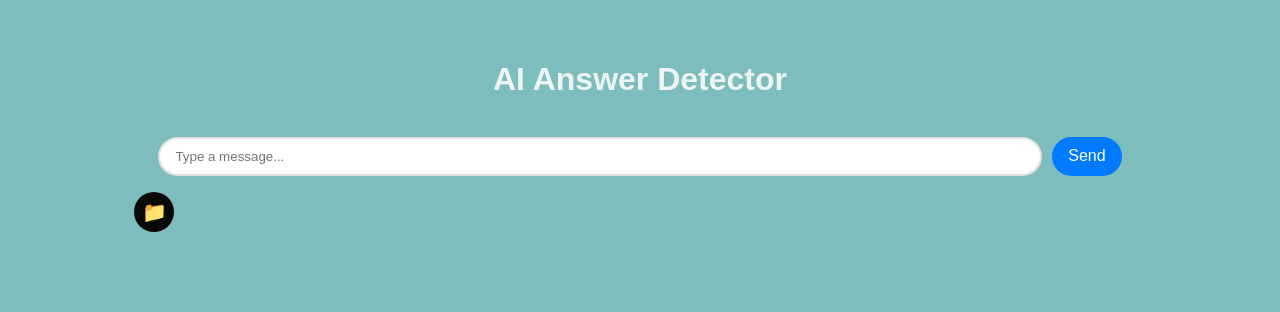
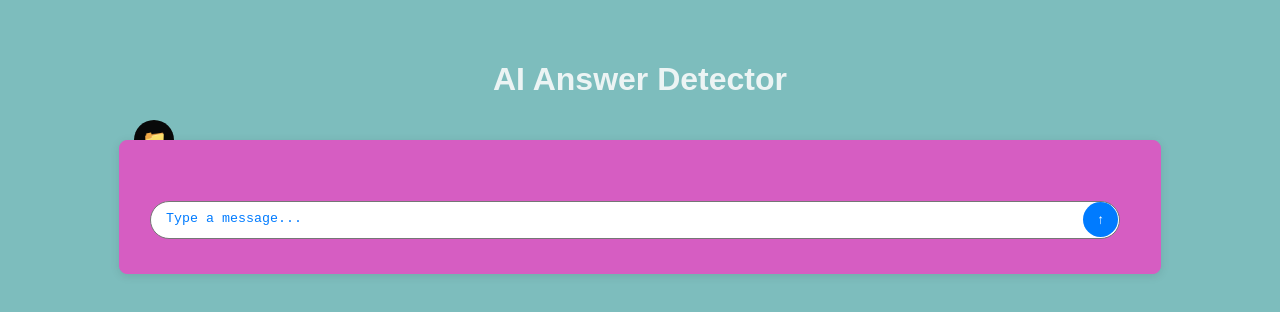
Before and after one commit to NoahS20/Grad-Project, an Angular app in the folder Front End/AngularInterface/: page / in a window 1280 px wide. Shown: the top 312 px of the page. Built offline with nearby package versions, Linux system fonts and the light colour scheme.

Commit message:
Added tons of css to improve the chat interface and color scheme

```diff
--- a/Front End/AngularInterface/src/app/app.module.ts
+++ b/Front End/AngularInterface/src/app/app.module.ts
@@ -5,12 +5,14 @@ import { AppComponent } from './app.component';
 import { ChatComponent } from './chat/chat.component';
 import { RouterModule } from '@angular/router';
 import { FileUploadComponent } from './file-upload/file-upload.component';
+import { AutoResizeDirective } from './directives/auto-resize.directive';  // Import the directive here
 
 @NgModule({
   declarations: [
     AppComponent,
     ChatComponent,
-    FileUploadComponent
+    FileUploadComponent,
+    AutoResizeDirective
   ],
   imports: [
     BrowserModule,
--- a/Front End/AngularInterface/src/app/chat/chat.component.css
+++ b/Front End/AngularInterface/src/app/chat/chat.component.css
@@ -1,98 +1,96 @@
-/* General Reset and Base Styles */
-body, html {
-  height: 100%;
-  margin: 0;
-  font-family: 'Segoe UI', Tahoma, Geneva, Verdana, sans-serif;
-  background-color: #0a5096; /* Light grey background similar to ChatGPT */
+.chat-container {
+  border: 1px solid #d65dc2;
+  border-radius: 8px;
+  padding: 20px;
+  background-color: #d65dc2;
+  box-shadow: 0 2px 10px rgba(0, 0, 0, 0.1);
+
+  margin: 20px auto;
+  display: flex;
+  flex-direction: column;
+  position: fixed;
+  left: 0;
+  right: 0;
+
+  max-width: 1000px;
+  overflow-y: auto;
+  max-height:1000px;
 }
 
-/* Main Container Styling */
-.container {
-  display: flex;
-  justify-content: center;
-  align-items: center;
-  height: 100vh;
+.messages-display-area {
+  max-height: 650px;
+  overflow-y: auto;
+  padding: 10px;
+  margin-bottom: 10px;
 }
 
-/* Card Styling for Chat Box */
-.card {
-  width: 40%;
-  min-width: 300px;
-  max-width: 650px;
-  background-color: #7dbdbd;
-  border: 1px solid #7dbdbd; /* Subtle border color */
-  border-radius: 8px;
-  box-shadow: 0 4px 12px rgba(0,0,0,0.05); /* Softer shadow */
+
+.input-area {
   display: flex;
-  flex-direction: column;
-  overflow: hidden;
+  align-items: center;
+  padding: 10px;
+  /* Additional space between input area and any other UI elements */
 }
 
-.card-header {
-  background-color: #7dbdbd; /* White background for the header */
-  color: #3C4043; /* Darker font color for contrast */
-  padding: 16px 24px;
-  font-size: 18px;
-  border-bottom: 1px solid #7dbdbd; /* Light border for separation */
-  text-align: center;
-}
-
-.card-body {
-  padding: 0 24px;
-  height: 500px;
-  overflow-y: auto;
-}
-
-/* Chat Message Styling */
-.message {
-  margin: 10px 0;
-  padding: 12px 16px;
-  border-radius: 16px;
-  color: white;
-  font-size: 16px;
-  line-height: 1.4;
-  word-wrap: break-word;
-}
-
-.user-message {
-  background-color: #007AFF; /* Vivid blue for user messages */
-  align-self: flex-end;
-  color: white; /* White text for readability */
-}
-
-.bot-message {
-  background-color: #E0E0E0; /* Light grey for bot messages */
-  color: black; /* Black text for contrast */
-  align-self: flex-start;
-}
-
-/* Input Area Styling */
-.input-area {
-  display: flex;
-  padding: 16px 24px;
-  background: #7dbdbd; /* Matching the header background */
-  border-top: 1px solid #7dbdbd; /* Consistent with header border */
+.input-wrapper {
+  position: relative;
+  flex-grow: 1;
+  margin-right: 10px;  /* Space between input wrapper and any other elements */
 }
 
 .chat-input {
-  flex-grow: 1;
-  padding: 10px 15px;
-  border: 2px solid #E0E0E0; /* Slightly thicker border for the input */
-  border-radius: 22px;
+  width: 100%;
+  padding: 9px 11px 11px 15px;
+  padding-right: 50px;  /* Make space for the send button inside the input area */
+  border: 2m solid #ccc;
+  border-radius: 25px;  /* Rounded corners for visual appeal */
+  resize: none;  /* Disable resizing of the textarea */
+  outline: none;
+  min-height: 38px;  /* Initial minimum height */
+  box-sizing: border-box;  /* Border and padding included in width/height */
+  overflow: hidden;  /* Prevents scrollbar appearance */
+}
+
+/*
+.send-button {
+  position: absolute;
+  right: 7px;
+  top: 46%;
+  transform: translateY(-50%);
+  height: calc(100% - 10px);
+  background-color: #007bff;
+  color: white;
+  padding: 6px 12px;
+  border-radius: 25px;
   outline: none;
 }
+*/
 
 .send-button {
-  padding: 8px 16px;
-  margin-left: 10px;
-  background-color: #007AFF; /* Matching the user message color */
+  position: absolute;
+  right: 2px;
+  bottom: 5.5px;
+  width: 35px;
+  height: 35px;
   border: none;
-  border-radius: 22px;
+  background-color: #007bff;
   color: white;
-  font-size: 16px;
+  padding: 6px 12px;
+  border-radius: 50%;
   cursor: pointer;
+  outline: none;
+  display: flex;
+  align-items: center;
+  justify-content: center;
+  text-align: center;
+  -webkit-border-radius: 50%;
+  -moz-border-radius: 50%;
+  -ms-border-radius: 50%;
+  -o-border-radius: 50%;
 }
 
-.send-button:hover {
-  background-color: #0056b3;
+::placeholder {
+  top: 30%;
+  vertical-align: middle;
+  color: #007bff
 }
--- a/Front End/AngularInterface/src/app/chat/chat.component.html
+++ b/Front End/AngularInterface/src/app/chat/chat.component.html
@@ -4,9 +4,11 @@
       {{ message.text }}
     </div>
   </div>
-
   <div class="input-area">
-    <input type="text" class="chat-input" [(ngModel)]="inputMessage" (keyup.enter)="sendMessage()" placeholder="Type a message..." autofocus>
-    <button (click)="sendMessage()" class="send-button">Send</button>
+    <div class="input-wrapper">
+      <!-- Using textarea instead of input -->
+      <textarea appAutoResize class="chat-input" [(ngModel)]="inputMessage" (keyup.enter)="sendMessage()" placeholder="Type a message..." autofocus rows="1"></textarea>
+      <button class="send-button" (click)="sendMessage()">↑</button>
+    </div>
   </div>
 </div>
--- /dev/null
+++ b/Front End/AngularInterface/src/app/directives/auto-resize.directive.ts
@@ -0,0 +1,20 @@
+import { Directive, HostListener, ElementRef } from '@angular/core';
+
+@Directive({
+  selector: '[appAutoResize]'
+})
+export class AutoResizeDirective {
+  constructor(private elementRef: ElementRef<HTMLTextAreaElement>) {}
+
+  @HostListener('input')
+  onInput(): void {
+    this.adjustHeight();
+  }
+
+  private adjustHeight(): void {
+    const textarea = this.elementRef.nativeElement;
+    textarea.style.overflow = 'hidden'; // Prevent scrollbar flash
+    textarea.style.height = 'auto'; // Reset height to recalculate
+    textarea.style.height = textarea.scrollHeight + 'px'; // Set height to fit content
+  }
+}
--- a/Front End/AngularInterface/src/styles.css
+++ b/Front End/AngularInterface/src/styles.css
@@ -1,6 +1,6 @@
 /* Set the background color of the whole page */
 body {
   background-color: #7dbdbd; /* Dark gray background */
-  color: #7dbdbd; /* Light color text for better readability on dark background */
+  color: #f3f5f5; /* Light color text for better readability on dark background */
   font-family: Arial, sans-serif; /* Optional: sets a consistent font for the site */
 }
```
